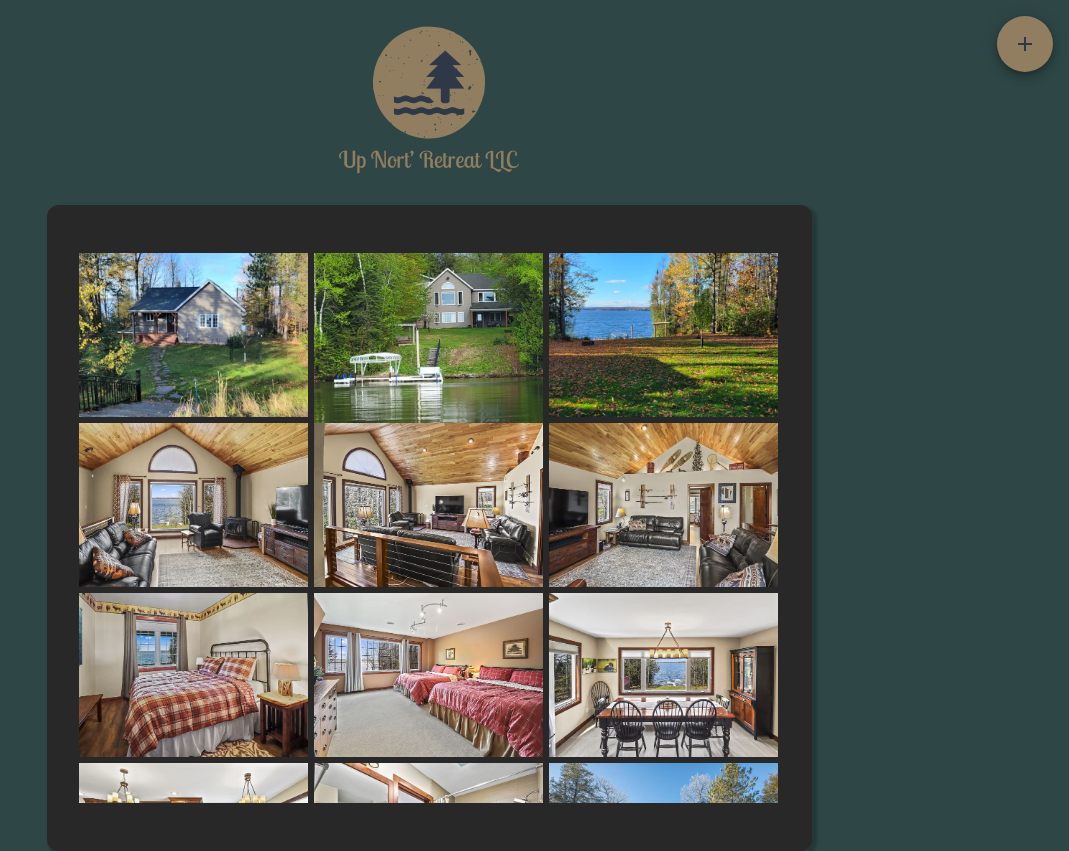
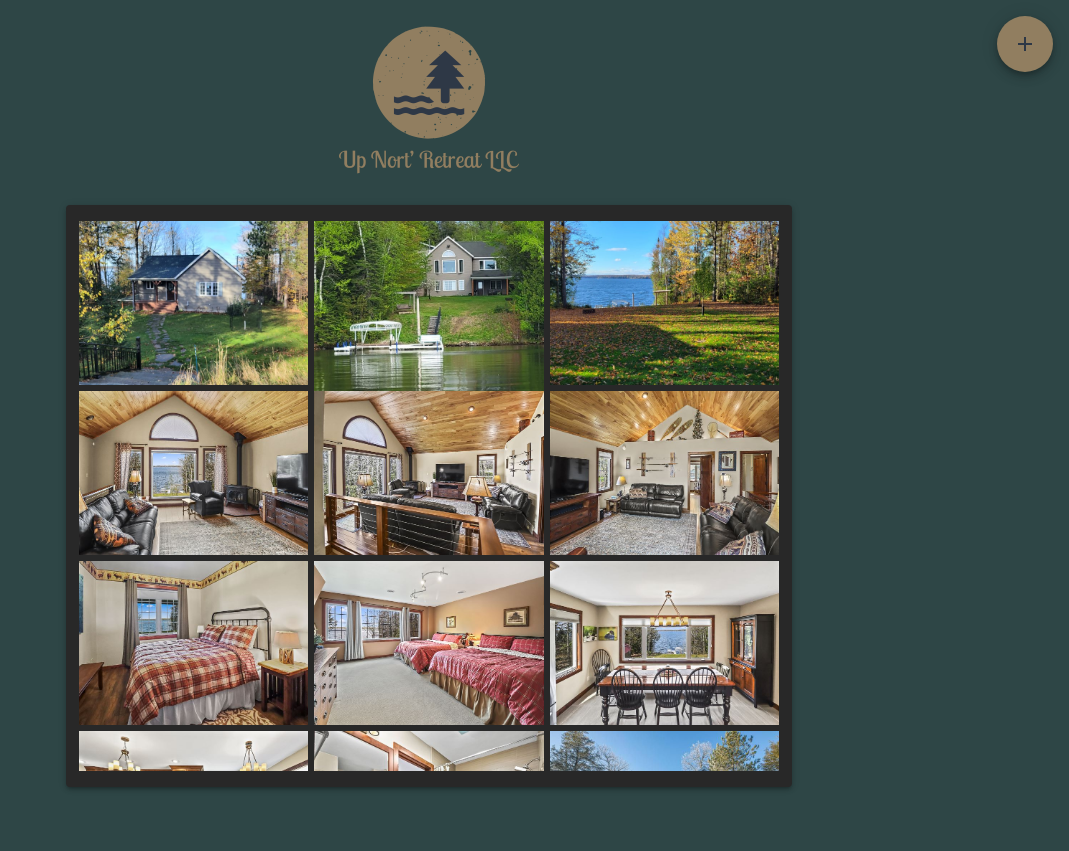
Before and after one commit to pikey05/up-nort, a React (Create React App) app: page / in a window 1280 px wide. Shown: the whole page, without its empty margins (211-1280 px from the left). After the commit the page ends 800 px from the top, so only its background shows below. Built offline with nearby package versions, Linux system fonts and the light colour scheme; what react-swipeable-views-utils would draw is missing.

Commit message:
dynamically adjust image viewer size on screen siz

```diff
--- a/src/components/UpNortImages/UpNortImageList/UpNortImageList.js
+++ b/src/components/UpNortImages/UpNortImageList/UpNortImageList.js
@@ -8,16 +8,12 @@ const UpNortImageList = ({ largeWindow, images, onImageClick }) => {
   let scrollBoxWidth = 700;
   let scrollBoxHeight = 550;
   let rowHeight = 164;
-  let imgWidth = 164;
-  let imgHeight = 164;
 
   if (!largeWindow) {
     imgCols = 2;
     scrollBoxWidth = 350;
     scrollBoxHeight = 450;
     rowHeight = 164;
-    imgWidth = 182;
-    imgHeight = 164;
   }
 
   return (
@@ -30,10 +26,11 @@ const UpNortImageList = ({ largeWindow, images, onImageClick }) => {
       {images.map((img, index) => (
         <ImageListItem key={img.label}>
           <img
-            src={`${img.imgPath}?w=${imgWidth}&h=${imgHeight}&fit=crop&auto=format`}
-            srcSet={`${img.imgPath}?w=${imgWidth}&h=${imgHeight}&fit=crop&auto=format&dpr=2 2x`}
+            src={img.imgPath}
+            srcSet={img.imgPath}
             alt={img.label}
             loading="lazy"
+            style={{ cursor: "pointer" }}
             onClick={() => {
               onImageClick(index);
             }}
--- a/src/components/UpNortImages/UpNortImages.js
+++ b/src/components/UpNortImages/UpNortImages.js
@@ -1,22 +1,22 @@
 import React, { useState } from 'react';
 
-import Card from '../UI/Card';
 import UpNortImageList from './UpNortImageList/UpNortImageList';
 import ImageViewer from './ImageViewer/ImageViewer';
 import imageList from './ImportImages';
 import useMediaQuery from '@mui/material/useMediaQuery';
-import styles from './UpNortImages.module.css';
-import mobileStyles from './UpNortImagesMobile.module.css';
+import Box from '@mui/material/Box';
+import Paper from '@mui/material/Paper';
+import Grid from '@mui/material/Unstable_Grid2';
 
 const UpNortImages = () => {
   const [showCollage, setShowCollage] = useState(true);
   const [selectedImage, setSelectedImage] = useState();
   const largeWindow = useMediaQuery('(min-width:600px)');
-  let imgStyles = styles.upNort;
-
-  if (!largeWindow) {
-    imgStyles = mobileStyles.upNort;
-  }
+  let paperStyles = {
+    backgroundColor: 'rgb(40, 40, 40)',
+    paddingLeft: '13px',
+    paddingRight: '13px'
+  };
 
   // Import images dynamically if we choose to do so
   // const importAll = (r) => {
@@ -38,10 +38,27 @@ const UpNortImages = () => {
 
   const closeViewerHandler = () => {
     setShowCollage(true);
+  };
+
+  if (!showCollage) {
+    paperStyles = {
+      backgroundColor: 'rgb(40, 40, 40)',
+      padding: '13px'
+    };
   }
 
   return (
-    <Card className={imgStyles}>
+    <Grid
+      container
+      spacing={0}
+      direction="column"
+      alignItems="center"
+      justifyContent="center"
+      // style={{ minHeight: '100vh' }}
+    >
+      <Grid>
+        <Box sx={{ display: 'flex', alignItems: 'center' }}>
+          <Paper sx={paperStyles} elevation={3}>
             {showCollage && (
               <UpNortImageList
                 largeWindow={largeWindow}
@@ -57,7 +74,10 @@ const UpNortImages = () => {
                 onViewerClose={closeViewerHandler}
               />
             )}
-    </Card>
+          </Paper>
+        </Box>
+      </Grid>
+    </Grid>
   );
 };
 export default UpNortImages;
--- a/src/components/UpNortImages/UpNortImages.module.css
+++ /dev/null
@@ -1,11 +0,0 @@
-.upNort {
-  padding: 2rem;
-  background-color: rgb(40, 40, 40);
-  margin: 0rem auto;
-  width: 765px;
-  max-width: 110%;
-}
-
-.upNort img:hover {
-  cursor: pointer;
-}
--- a/src/components/UpNortImages/UpNortImagesMobile.module.css
+++ /dev/null
@@ -1,8 +0,0 @@
-.upNort {
-  padding: 1rem;
-  background-color: rgb(40, 40, 40);
-  margin: 0rem auto;
-  width: 765px;
-  max-width: 98%;
-  margin-bottom: 2rem;
-}
```
Lines whose indentation alone changed are shown as unchanged.
